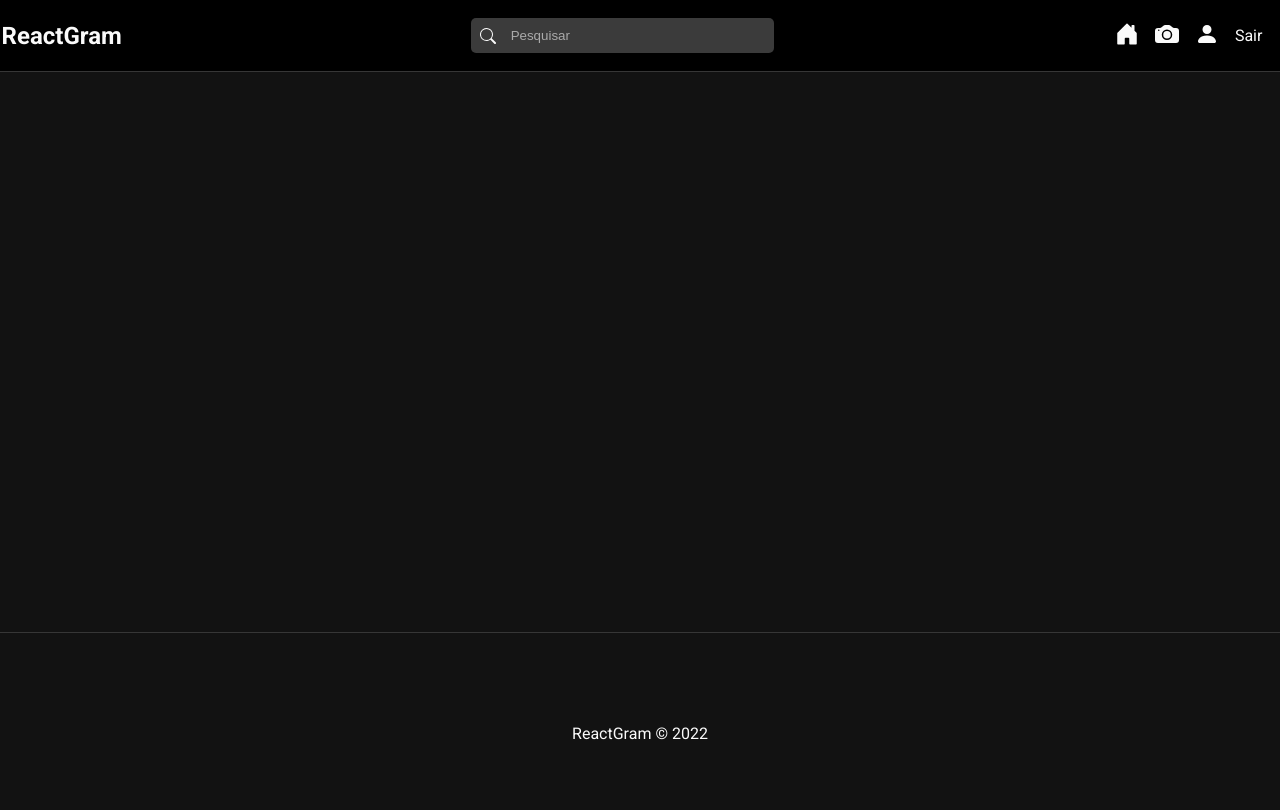
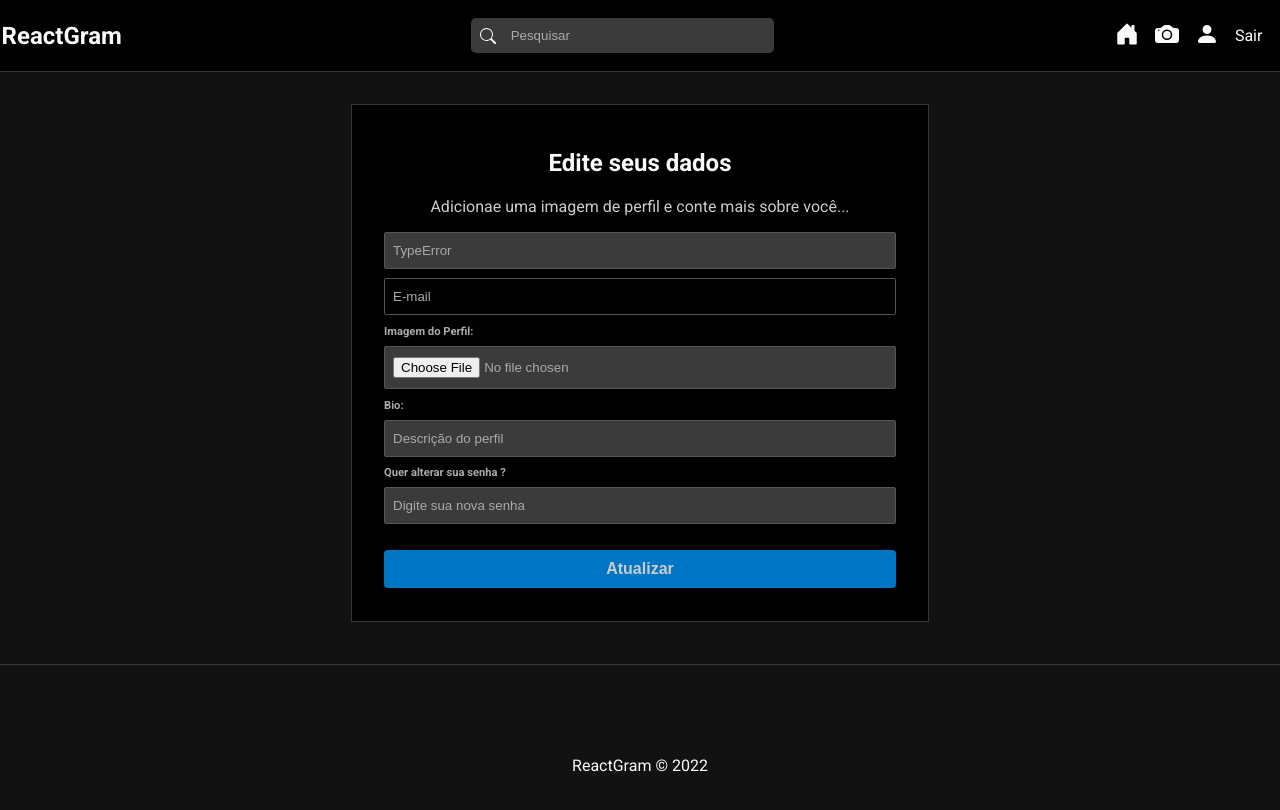
Before and after one commit to vitorgaletti/reactgram, a React (Create React App) app in the folder frontend/: page /profile in a window 1280 px wide. Shown: the top 810 px of the page. Built offline with nearby package versions, Linux system fonts and the light colour scheme; no server answers; sample sign-in values are in the browser's storage; the HTML template or start-up script is replaced by a standard one.

Commit message:
:sparkles: Add Edit Profile page

```diff
--- a/frontend/src/App.js
+++ b/frontend/src/App.js
@@ -8,6 +8,7 @@ import { Footer } from './components/Footer';
 import { Home } from './pages/Home';
 import { Login } from './pages/Auth/Login';
 import { Register } from './pages/Auth/Register';
+import { EditProfile } from './pages/EditProfile';
 
 import './App.css';
 
@@ -29,6 +30,10 @@ function App() {
               element={auth ? <Home /> : <Navigate to="/login" />}
             />
             <Route
+              path="/profile"
+              element={auth ? <EditProfile /> : <Navigate to="/login" />}
+            />
+            <Route
               path="/login"
               element={!auth ? <Login /> : <Navigate to="/" />}
             />
--- /dev/null
+++ b/frontend/src/pages/EditProfile/index.jsx
@@ -0,0 +1,147 @@
+import { useState, useEffect } from 'react';
+
+import { useSelector, useDispatch } from 'react-redux';
+import { profile, resetMessage, updateProfile } from '../../slices/userSlice';
+
+import { Message } from '../../components/Message';
+
+import { uploads } from '../../utils/config';
+
+import './styles.css';
+
+export function EditProfile() {
+  const dispatch = useDispatch();
+
+  const { user, message, error, loading } = useSelector(state => state.user);
+
+  const [name, setName] = useState('');
+  const [email, setEmail] = useState('');
+  const [password, setPassword] = useState('');
+  const [profileImage, setImageProfile] = useState('');
+  const [bio, setBio] = useState('');
+  const [previewImage, setPreviewImage] = useState('');
+
+  // Load user data
+  useEffect(() => {
+    dispatch(profile());
+  }, [dispatch]);
+
+  // Fill form with user data
+  useEffect(() => {
+    if (user) {
+      setName(user.name);
+      setEmail(user.email);
+      setPassword(user.password);
+      setImageProfile(user.profileImage);
+      setBio(user.bio);
+    }
+  }, [user]);
+
+  async function handleSubmit(e) {
+    e.preventDefault();
+
+    // Gather user data from states
+    const userData = {
+      name
+    };
+
+    if (profileImage) {
+      userData.profileImage = profileImage;
+    }
+
+    if (bio) {
+      userData.bio = bio;
+    }
+
+    if (password) {
+      userData.password = password;
+    }
+
+    // build form data
+    const formData = new FormData();
+
+    const userFormData = Object.keys(userData).forEach(key => {
+      formData.append(key, userData[key]);
+    });
+
+    formData.append('user', userFormData);
+
+    await dispatch(updateProfile(formData));
+
+    setTimeout(() => {
+      dispatch(resetMessage());
+    }, 2000);
+  }
+
+  function handleFile(e) {
+    // image preview
+    const image = e.target.files[0];
+
+    setPreviewImage(image);
+
+    // update image state
+    setImageProfile(image);
+  }
+
+  return (
+    <div id="edit-profile">
+      <h2>Edite seus dados</h2>
+      <p className="subtitle">
+        Adicionae uma imagem de perfil e conte mais sobre você...
+      </p>
+      {(user.profileImage || previewImage) && (
+        <img
+          className="profile-image"
+          src={
+            previewImage
+              ? URL.createObjectURL(previewImage)
+              : `${uploads}/users/${user.profileImage}`
+          }
+          alt={user.name}
+        />
+      )}
+      <form onSubmit={handleSubmit}>
+        <input
+          type="text"
+          placeholder="Nome"
+          onChange={e => setName(e.target.value)}
+          value={name || ''}
+        />
+        <input type="email" placeholder="E-mail" disabled value={email || ''} />
+        <label>
+          <span>Imagem do Perfil:</span>
+          <input type="file" onChange={e => handleFile(e)} />
+        </label>
+
+        <label>
+          <span>Bio:</span>
+          <input
+            type="text"
+            placeholder="Descrição do perfil"
+            onChange={e => setBio(e.target.value)}
+            value={bio || ''}
+          />
+        </label>
+
+        <label>
+          <span>Quer alterar sua senha ?</span>
+          <input
+            type="password"
+            placeholder="Digite sua nova senha"
+            autoComplete="off"
+            onChange={e => setPassword(e.target.value)}
+            value={password || ''}
+          />
+        </label>
+        {!loading ? (
+          <input type="submit" value="Atualizar" />
+        ) : (
+          <input type="submit" value="Aguarde..." disabled />
+        )}
+
+        {error && <Message msg={error} type="error" />}
+        {message && <Message msg={message} type="success" />}
+      </form>
+    </div>
+  );
+}
--- /dev/null
+++ b/frontend/src/pages/EditProfile/styles.css
@@ -0,0 +1,19 @@
+#edit-profile {
+  border: 1px solid #363636;
+  background-color: #000;
+  padding: 1.5rem 2rem;
+  max-width: 40%;
+  margin: 2rem auto;
+  text-align: center;
+}
+
+.subtitle {
+  color: #ccc;
+}
+
+.profile-image {
+  width: 150px;
+  height: 150px;
+  border-radius: 50%;
+  margin-bottom: 1rem;
+}
--- /dev/null
+++ b/frontend/src/services/userService.js
@@ -0,0 +1,38 @@
+import { api, requestConfig } from '../utils/config';
+
+// Get user details
+async function profile(data, token) {
+  const config = requestConfig('GET', data, token);
+
+  try {
+    const res = await fetch(`${api}/users/profile`, config)
+      .then(res => res.json())
+      .catch(err => err);
+
+    return res;
+  } catch (error) {
+    console.log(error);
+  }
+}
+
+// Update user details
+async function updateProfile(data, token) {
+  const config = requestConfig('PUT', data, token, true);
+
+  try {
+    const res = await fetch(`${api}/users/`, config)
+      .then(res => res.json())
+      .catch(err => err);
+
+    return res;
+  } catch (error) {
+    console.log(error);
+  }
+}
+
+const userService = {
+  profile,
+  updateProfile
+};
+
+export default userService;
--- /dev/null
+++ b/frontend/src/slices/userSlice.js
@@ -0,0 +1,81 @@
+import { createSlice, createAsyncThunk } from '@reduxjs/toolkit';
+import userService from '../services/userService';
+
+const initialState = {
+  user: {},
+  error: false,
+  success: false,
+  loading: false,
+  message: null
+};
+
+// Get user details
+export const profile = createAsyncThunk(
+  'user/profile',
+  async (user, thunkAPI) => {
+    const token = thunkAPI.getState().auth.user.token;
+
+    const data = await userService.profile(user, token);
+
+    return data;
+  }
+);
+
+// Update user details
+export const updateProfile = createAsyncThunk(
+  'user/update',
+  async (user, thunkAPI) => {
+    const token = thunkAPI.getState().auth.user.token;
+
+    const data = await userService.updateProfile(user, token);
+
+    // Check for errors
+    if (data.erros) {
+      return thunkAPI.rejectWithValue(data.errors[0]);
+    }
+
+    return data;
+  }
+);
+
+export const userSlice = createSlice({
+  name: 'user',
+  initialState,
+  reducers: {
+    resetMessage: state => {
+      state.message = null;
+    }
+  },
+  extraReducers: builder => {
+    builder
+      .addCase(profile.pending, state => {
+        state.loading = true;
+        state.error = false;
+      })
+      .addCase(profile.fulfilled, (state, action) => {
+        state.loading = false;
+        state.success = true;
+        state.error = null;
+        state.user = action.payload;
+      })
+      .addCase(updateProfile.pending, state => {
+        state.loading = true;
+        state.error = false;
+      })
+      .addCase(updateProfile.fulfilled, (state, action) => {
+        state.loading = false;
+        state.success = true;
+        state.error = null;
+        state.user = action.payload;
+        state.message = 'Usuário atualizado com sucesso';
+      })
+      .addCase(updateProfile.rejected, (state, action) => {
+        state.loading = false;
+        state.error = action.payload;
+        state.user = {};
+      });
+  }
+});
+
+export const { resetMessage } = userSlice.actions;
+export default userSlice.reducer;
--- a/frontend/src/store.js
+++ b/frontend/src/store.js
@@ -1,9 +1,11 @@
 import { configureStore } from '@reduxjs/toolkit';
 
 import authReducer from './slices/authSlice';
+import userReducer from './slices/userSlice';
 
 export const store = configureStore({
   reducer: {
-    auth: authReducer
+    auth: authReducer,
+    user: userReducer
   }
 });
--- a/frontend/src/utils/config.js
+++ b/frontend/src/utils/config.js
@@ -1,5 +1,5 @@
 export const api = 'http://localhost:5000/api';
-export const upload = 'http://localhost:5000/uploads';
+export const uploads = 'http://localhost:5000/uploads';
 
 export function requestConfig(method, data, token = null, image = null) {
   let config;
```
